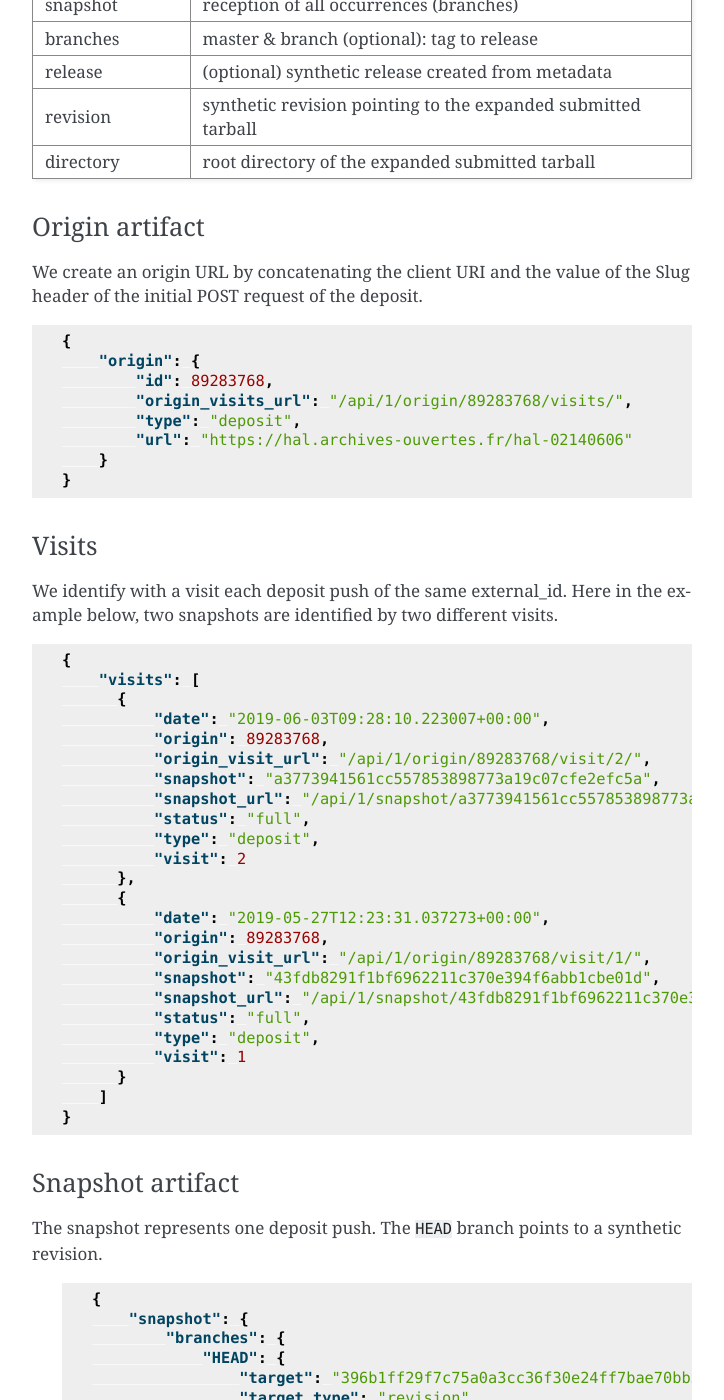
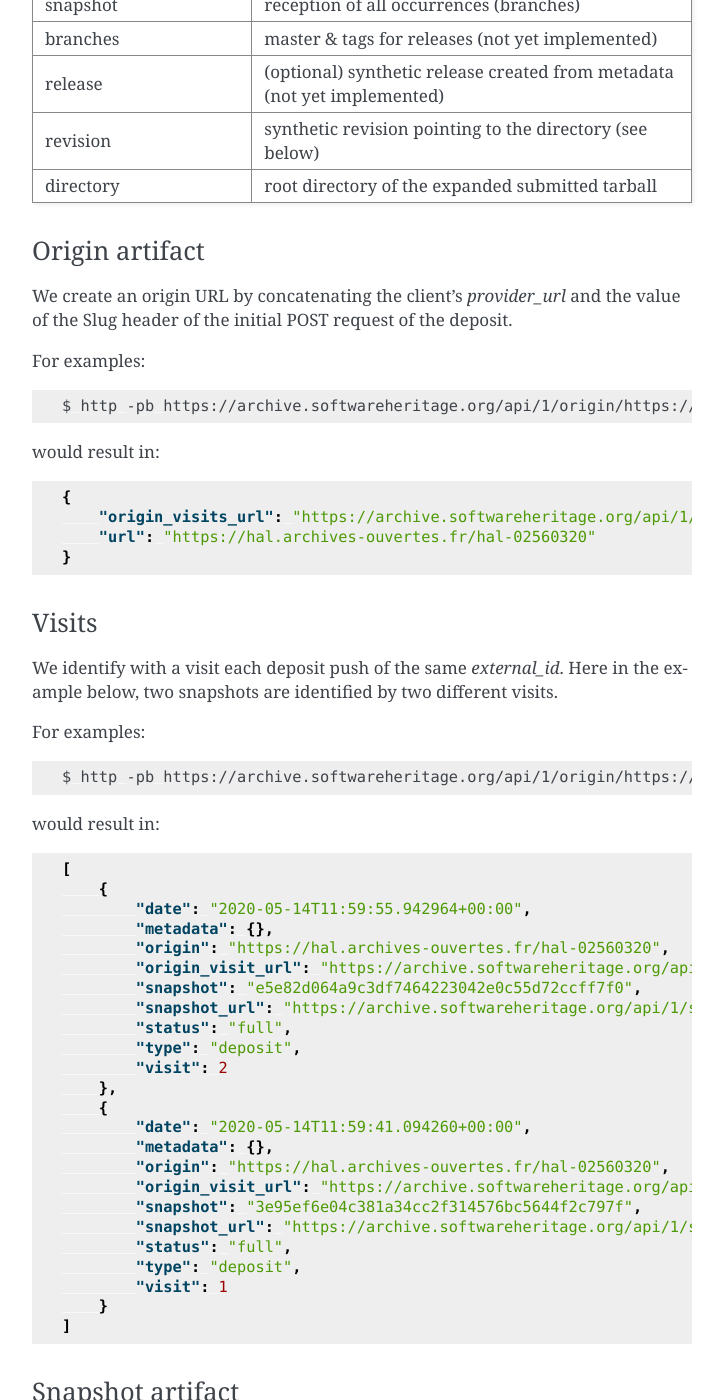
Before and after one commit to SoftwareHeritage/swh-deposit, a Sphinx documentation site: the page built from docs/specs/spec-loading.rst, in a window 1280 px wide and 1400 px high, scrolled down 724 px. Shown: the whole window, without its empty margins (388-1112 px from the left). Built offline with Sphinx 7.4.7, drawn with Linux system fonts in a browser that asks for light colours; pages that are not in the unit, such as notebooks, are missing from menus; some of the changed text lies outside the part shown.

Commit message:
doc: improve the spec-loading doc
- update some deprecated statements (tar loader -> deposit loader)
- explcit API calls for example JSON snippets
- update JSON snippets for current API behavior

```diff
--- a/docs/specs/spec-loading.rst
+++ b/docs/specs/spec-loading.rst
@@ -1,21 +1,23 @@
+.. _swh-loading-specs:
+
 Loading specification
 =====================
 
 An important part of the deposit specifications is the loading procedure where
-a deposit is ingested into the Software Heritage (archive), using
-the tarball loader and the complete process of software artifacts creation
+a deposit is ingested into the Software Heritage Archive (SWH) using
+the deposit loader and the complete process of software artifacts creation
 in the archive.
 
-Tarball Loading
+Deposit Loading
 ---------------
 
-The ``swh-loader-tar`` module is already able to inject tarballs in swh
-with very limited metadata (mainly the origin).
+The ``swh.loader.package.deposit`` module is able to inject zipfile/tarball's
+content in SWH with its metadata.
 
 The loading of the deposit will use the deposit's associated data:
 
 * the metadata
-* the archive(s)
+* the archive file(s)
 
 
 Artifacts creation
@@ -31,18 +33,18 @@ This is a global view of the deposit ingestion
 +====================================+=========================================+
 | origin                             | https://hal.inria.fr/hal-id             |
 +------------------------------------+-----------------------------------------+
-| origin_metadata                    | aggregated metadata                     |
+| raw_extrinsic_metadata             | aggregated metadata                     |
 +------------------------------------+-----------------------------------------+
 | snapshot                           | reception of all occurrences (branches) |
 +------------------------------------+-----------------------------------------+
-| branches                           | master &                                |
-|                                    | branch (optional): tag to release       |
+| branches                           | master & tags for releases              |
+|                                    | (not yet implemented)                   |
 +------------------------------------+-----------------------------------------+
 | release                            | (optional) synthetic release created    |
-|                                    | from metadata                           |
+|                                    | from metadata (not yet implemented)     |
 +------------------------------------+-----------------------------------------+
 | revision                           | synthetic revision pointing to          |
-|                                    | the expanded submitted tarball          |
+|                                    | the directory (see below)               |
 +------------------------------------+-----------------------------------------+
 | directory                          | root directory of the expanded submitted|
 |                                    | tarball                                 |
@@ -52,52 +54,66 @@ This is a global view of the deposit ingestion
 Origin artifact
 ~~~~~~~~~~~~~~~
 
-We create an origin URL by concatenating the client URI and the value of the
-Slug header of the initial POST request of the deposit.
+We create an origin URL by concatenating the client's `provider_url` and the
+value of the Slug header of the initial POST request of the deposit.
+
+For examples:
+
+.. code-block:: bash
+
+    $ http -pb https://archive.softwareheritage.org/api/1/origin/https://hal.archives-ouvertes.fr/hal-02560320/get/
+
+would result in:
 
 .. code-block:: json
 
     {
-        "origin": {
-            "id": 89283768,
-            "origin_visits_url": "/api/1/origin/89283768/visits/",
-            "type": "deposit",
-            "url": "https://hal.archives-ouvertes.fr/hal-02140606"
-        }
+        "origin_visits_url": "https://archive.softwareheritage.org/api/1/origin/https://hal.archives-ouvertes.fr/hal-02560320/visits/",
+        "url": "https://hal.archives-ouvertes.fr/hal-02560320"
     }
+
 
 Visits
 ~~~~~~
 
-We identify with a visit each deposit push of the same external_id.
+We identify with a visit each deposit push of the same `external_id`.
 Here in the example below, two snapshots are identified by two different visits.
+
+For examples:
+
+.. code-block:: bash
+
+	$ http -pb https://archive.softwareheritage.org/api/1/origin/https://hal.archives-ouvertes.fr/hal-02560320/visits/
+
+would result in:
 
 .. code-block:: json
 
-    {
-        "visits": [
-          {
-              "date": "2019-06-03T09:28:10.223007+00:00",
-              "origin": 89283768,
-              "origin_visit_url": "/api/1/origin/89283768/visit/2/",
-              "snapshot": "a3773941561cc557853898773a19c07cfe2efc5a",
-              "snapshot_url": "/api/1/snapshot/a3773941561cc557853898773a19c07cfe2efc5a/",
-              "status": "full",
-              "type": "deposit",
-              "visit": 2
-          },
-          {
-              "date": "2019-05-27T12:23:31.037273+00:00",
-              "origin": 89283768,
-              "origin_visit_url": "/api/1/origin/89283768/visit/1/",
-              "snapshot": "43fdb8291f1bf6962211c370e394f6abb1cbe01d",
-              "snapshot_url": "/api/1/snapshot/43fdb8291f1bf6962211c370e394f6abb1cbe01d/",
-              "status": "full",
-              "type": "deposit",
-              "visit": 1
-          }
-        ]
-    }
+    [
+        {
+            "date": "2020-05-14T11:59:55.942964+00:00",
+            "metadata": {},
+            "origin": "https://hal.archives-ouvertes.fr/hal-02560320",
+            "origin_visit_url": "https://archive.softwareheritage.org/api/1/origin/https://hal.archives-ouvertes.fr/hal-02560320/visit/2/",
+            "snapshot": "e5e82d064a9c3df7464223042e0c55d72ccff7f0",
+            "snapshot_url": "https://archive.softwareheritage.org/api/1/snapshot/e5e82d064a9c3df7464223042e0c55d72ccff7f0/",
+            "status": "full",
+            "type": "deposit",
+            "visit": 2
+        },
+        {
+            "date": "2020-05-14T11:59:41.094260+00:00",
+            "metadata": {},
+            "origin": "https://hal.archives-ouvertes.fr/hal-02560320",
+            "origin_visit_url": "https://archive.softwareheritage.org/api/1/origin/https://hal.archives-ouvertes.fr/hal-02560320/visit/1/",
+            "snapshot": "3e95ef6e04c381a34cc2f314576bc5644f2c797f",
+            "snapshot_url": "https://archive.softwareheritage.org/api/1/snapshot/3e95ef6e04c381a34cc2f314576bc5644f2c797f/",
+            "status": "full",
+            "type": "deposit",
+            "visit": 1
+        }
+    ]
+
 
 Snapshot artifact
 ~~~~~~~~~~~~~~~~~
@@ -105,21 +121,28 @@ Snapshot artifact
 The snapshot represents one deposit push. The ``HEAD`` branch points to a
 synthetic revision.
 
-   .. code-block:: json
+For example:
+
+.. code-block:: bash
+
+	$ http -pb https://archive.softwareheritage.org/api/1/snapshot/3e95ef6e04c381a34cc2f314576bc5644f2c797f/
+
+would result in:
+
+.. code-block:: json
 
     {
-        "snapshot": {
-            "branches": {
-                "HEAD": {
-                    "target": "396b1ff29f7c75a0a3cc36f30e24ff7bae70bb52",
-                    "target_type": "revision",
-                    "target_url": "/api/1/revision/396b1ff29f7c75a0a3cc36f30e24ff7bae70bb52/"
-                }
-            },
-            "id": "a3773941561cc557853898773a19c07cfe2efc5a",
-            "next_branch": null
-        }
+        "branches": {
+            "HEAD": {
+                "target": "2122424b547a8eca9282ba3131ec61ff1d8df7d4",
+                "target_type": "revision",
+                "target_url": "https://archive.softwareheritage.org/api/1/revision/2122424b547a8eca9282ba3131ec61ff1d8df7d4/"
+            }
+        },
+        "id": "3e95ef6e04c381a34cc2f314576bc5644f2c797f",
+        "next_branch": null
     }
+
 
 Note that previous versions of the deposit-loader named the branch ``master``
 instead, and created release branches under certain conditions.
```
